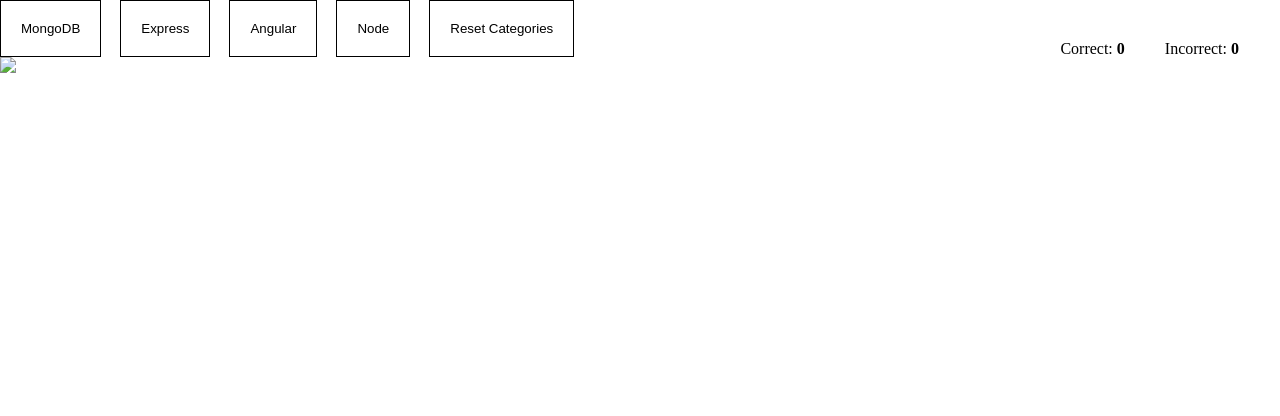
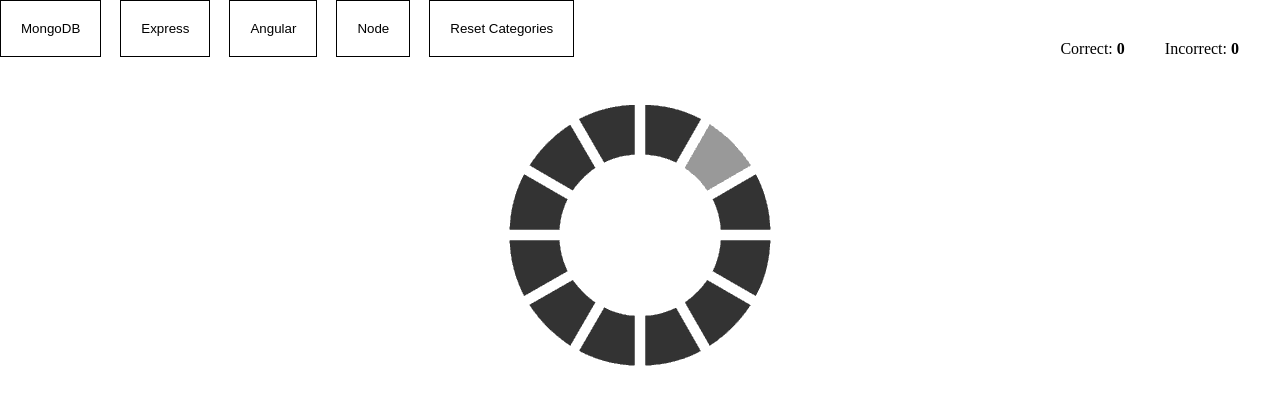
Before and after one commit to tremaynerod/flashCardsDay3, a website: page index.html in a window 1280 px wide. Drawn offline with Linux system fonts and the light colour scheme; no server answers.

Commit message:
add loader functionality

```diff
--- a/index.html
+++ b/index.html
@@ -15,8 +15,8 @@
 
         	<div ng-include = " 'templates/FlashCards.html' ">
             </div>
+            <loader></loader>
         </div>
-        <loader></loader>
         	<script src="/js/lib/angular.js"></script>
         	<script src="/js/app.js"></script>
         	<script src="/js/controllers/main.controller.js"></script>
--- a/public/css/style.css
+++ b/public/css/style.css
@@ -1,5 +1,11 @@
 * {
   box-sizing: border-box; }
+
+#loader{
+  display: block;
+  margin: 0 auto;
+
+}
 
 .category-button {
   border: 1px solid black;
--- a/public/js/controllers/main.controller.js
+++ b/public/js/controllers/main.controller.js
@@ -20,16 +20,21 @@
 		$scope.Node
 		category === "Node"
 
+		$scope.loadCheck = FlashCardsFactory.loadcheck;
 
-		$scope.results = FlashCardsFactory.getFlashCards(category);
+
+		$scope.results = FlashCardsFactory.getFlashCards(category)
 
 		$scope.flashCards = $scope.results.then(function(data){
 			$scope.flashCards = data;
+			$scope.loadCheck = false;
 		})
 
 		//add class to button div
 
 	};
+
+
 
 	$scope.getCategoryCards();
 
--- a/public/js/directives/loader/loader.html
+++ b/public/js/directives/loader/loader.html
@@ -1 +1 @@
- <img src="images/loader.gif" />
+ <img src="images/loader.gif" ng-show="loadCheck" id="loader"/>
--- a/public/js/factories/FlashCardsFactory.js
+++ b/public/js/factories/FlashCardsFactory.js
@@ -1,12 +1,15 @@
 app.factory('FlashCardsFactory', function ($http) {
     return {
+        loadcheck: true,
         getFlashCards: function (category) {
             if(category){
                 return $http.get('/cards?category='+category).then(function (response) {
+
                     return response.data;
                 });
             }else{
                 return $http.get('/cards/').then(function (response) {
+
                     return response.data;
                 });
             }
@@ -14,4 +17,6 @@
 
         }
     };
+
+
 });
```
Also changed, not shown: public/images/loader.gif (renamed from public/images/ajax-loader-event-list.gif).
